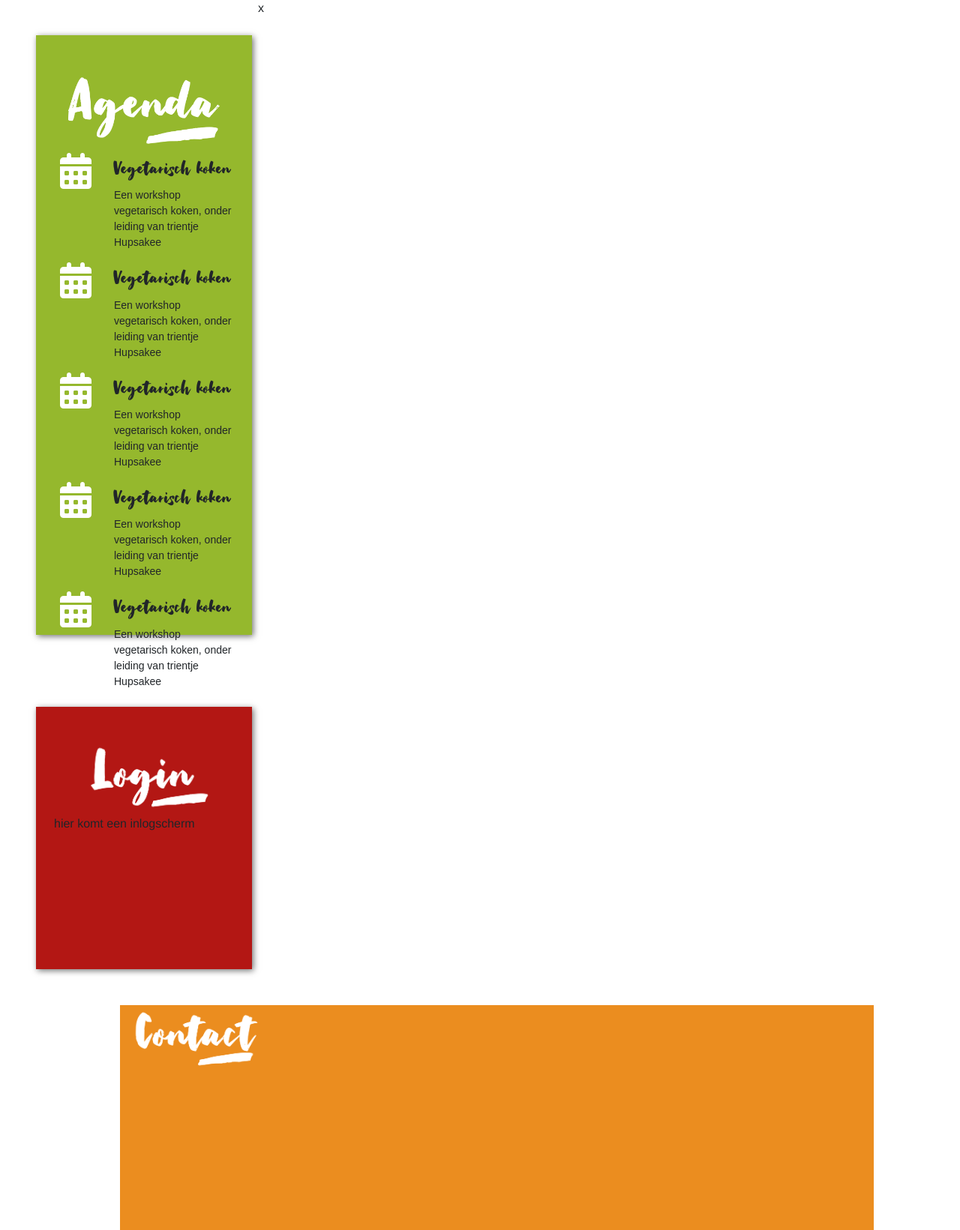
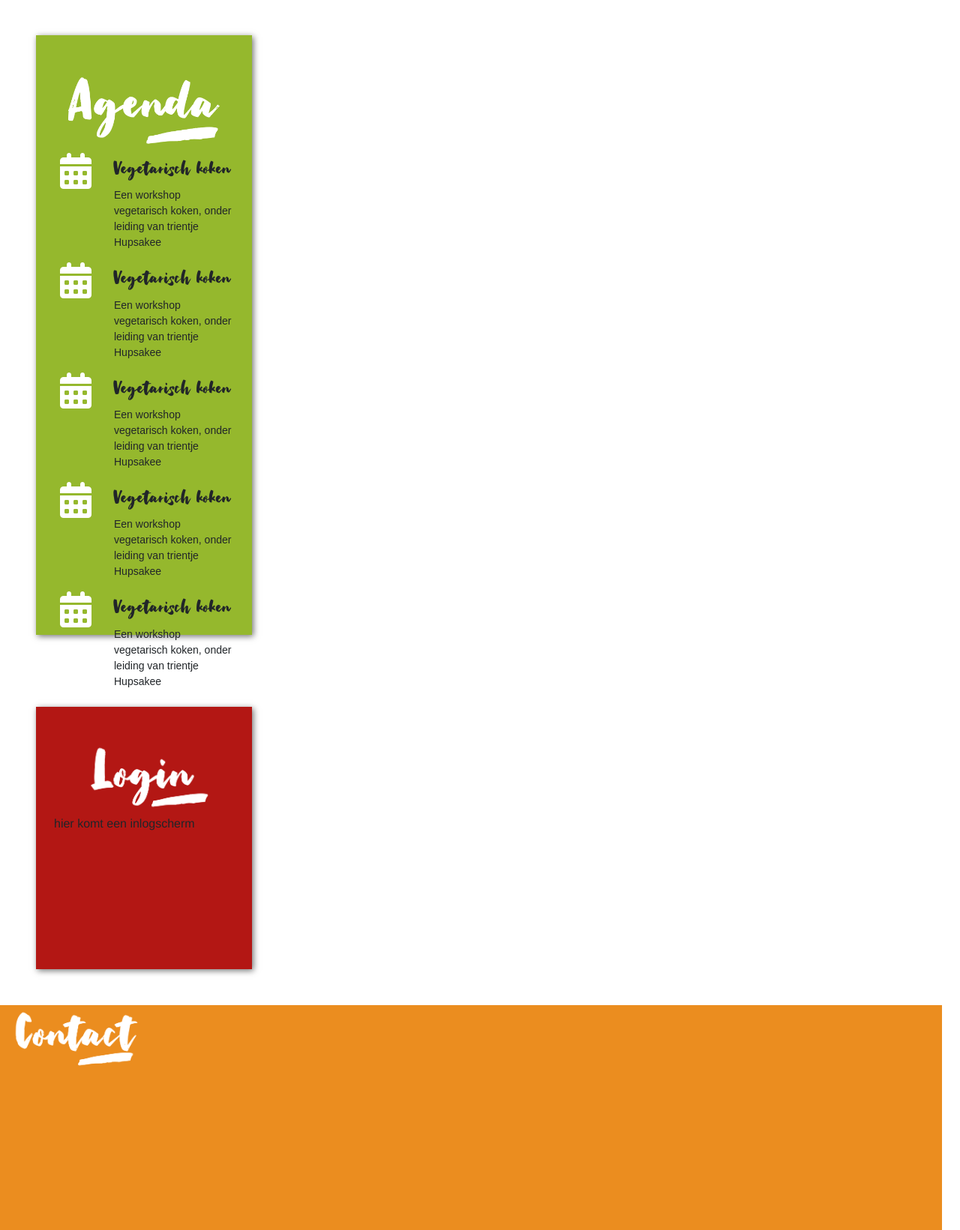
Before and after one commit to ReneKrewinkel/educom-verrukkulluk-1678798729, a PHP site: template templates/homepage.html.twig in a window 1280 px wide. Shown: the part 701-2342 px from the top of the page at 75% size. Run offline with PHP 8.4, Linux system fonts and the light colour scheme; the template is opened without the code that fills it, so the values that code supplies are empty; some libraries are stand-ins or nearby versions.

Commit message:
layout en sterren homepage (#13)

```diff
--- a/assets/css/main.css
+++ b/assets/css/main.css
@@ -102,9 +102,9 @@ background-color: var(--darker-red);
 /* Footer  */
 .footer-color {
 background-color: var(--darker-orange);
-width: 80%;
+/* width: 100%; */
+background-size: cover;
 height: 300px;
-margin-left: 160px;
 }
 
 .contact-center {
@@ -116,11 +116,11 @@ margin-left: 160px;
 
 /* Vegas */
 #background-image {
-    width: 1625px;
+    width: 100%;
     height: 700px;
     background-size: cover;
-    background-position: center;
-    overflow: hidden;
+    /* background-position: center; */
+    /* overflow: hidden; */
 }
 
 
@@ -142,6 +142,12 @@ margin-left: 160px;
     padding-right: 20px;
     padding-bottom: 35px;
 }
+
+.padding-blocks{
+    margin-left:
+    margin-right: auto;
+}
+
 /* button */
 .button {
     position: absolute;
--- a/templates/detail.html.twig
+++ b/templates/detail.html.twig
@@ -31,7 +31,7 @@
 {#content detail page#}
 
 {% block content %}
-<div class="container-fluid">
+<div class= "">
     <div class = "row m-5">
         <div class = "col-md-6 shadow-border image-detail w-30">
         </div>
--- a/templates/homepage.html.twig
+++ b/templates/homepage.html.twig
@@ -29,10 +29,9 @@
 {% block content %}
 
  {# Loop #}
-<div class = "container-fluid">
     <div class= "row">
         {% for record in data | slice (0, 4)%}
-                <div class = "col-md-5 m-5 shadow-border">
+                <div class = "col-sm-12 col-xl-4 m-5  shadow-border">
 
                     <div class = "row" style = "height: 200px;">
                         <div class = "col-md-12 image-detail-home" style= "background-image: url('{{record.afbeelding}}'); ">
@@ -43,7 +42,15 @@
                             <h2 style= "color: #6e8722">{{ record.titel }}</h2>
                         </div>
                         <div class = "col-md-6">
-                        <p> sterren: {{record.waardering }}</p>
+                            <div class="">
+                                {% for i in range(1, 5) %}
+                                    {% if record.waardering|round >= i %}
+                                        <i class="fa-sharp fa-solid fa-star fa-lg" style = "color: #fca01f" ></i>
+                                    {% else %}
+                                        <i class="fa-regular fa-star fa-lg" style = "color: #fca01f" ></i>
+                                        {% endif %}
+                                {% endfor %}
+                            </div>
                         </div>
                     </div>
                     <div class = "row">
@@ -59,21 +66,21 @@
                         </div>
                         <div class = "col-md-6 padding-icons">
                         <div class = "icons"><i class = "fa fa-user-group fa-xl" style = "color: red"></i> 4 </div>
-                         <div class = "icons"><i class="fa-solid fa-euro-sign fa-xl" style = "color:red"></i> 5,5</div>
-                         <div class = "icons"><i class="fas fa-fire fa-xl" style = "color: red"></i> 450</div>
+                         <div class = "icons"><i class="fa-solid fa-euro-sign fa-xl" style = "color:red"></i>{{record.totaal_prijs|round(1)|number_format(2, '.', ',')}}</div>
+                         <div class = "icons"><i class="fas fa-fire fa-xl" style = "color: red"></i> {{record.kcal|round(0)}}</div>
                         </div>
                     </div>
                 </div>
         {% endfor %}
     </div
-</div>
+
 
 
      {# Dump #}x
-       {# <pre> #}
-       {# {{dump(gerecht_id)}} #}
-        {# {{ dump(data) }} #}
-       {# </pre> #}
+       {# <pre>
+       {{dump(gerecht_id)}}
+        {{ dump(data) }}
+       </pre> #}
 
 {% endblock %}
 
--- a/templates/main.html.twig
+++ b/templates/main.html.twig
@@ -24,26 +24,24 @@
 <body>
 
 <div class="container-fluid">
-    <div  >
+    <div id = "background-image">
+        <div class="row ">
+            <div class="col-12" >
+            <a href="http://localhost/educom-verrukkulluk-1668679337/index.php"> <img src="assets/img/logo-v2.png"/> </a>
+
+
+            {% block header %}
+            {% endblock %}
             </div>
-
-    <div class="row ">
-        <div class="col-md-12" >
-            <div class="d-flex justify-content-center">
-                <div id = "background-image"></div>
-            </div>
-        {% block header %}
-
-        <img src="assets/img/logo-v2.png"/>
-        {% endblock %}
         </div>
     </div>
 
 
 
 
-	<div class="row">
-		<div class="col-md-3 ">
+
+    <div class="row ">
+        <div class="col-3  ">
             <div class="row">
                 <div class="col-md-12 p-4 m-5  agenda-color shadow-border">
                     <div class="agenda-center"><img src = "assets/img/verrukkulluk-agenda.png" alt = "agenda header"></div>
@@ -77,7 +75,7 @@
                 </div>
             </div>
             <div class="row">
-				<div class="col-md-12 p-4 m-5 login-color shadow-border">
+                <div class="col-md-12 m-5 p-4 login-color shadow-border">
                     <div>
                     <div class="login-center"><img src = "assets/img/verrukkulluk-login.png" alt = "login header"></div>
 
@@ -88,28 +86,19 @@
         </div>
 
 
-        <div class="col-md-9">
-            <div class = "row">
-                <div class = "col-md-12">
+        <div class="col-8">
                     {%  block content %}
                     {%  endblock %}
         </div>
     </div>
-            <div class = "row">
-                <div class = "col-md-12">
-                </div>
-            </div>
-        </div>
-    </div>
 
 
-    <div class="row">
+    <div class="row ">
         <div class="col-md-12 footer-color">
             <div class = "contact-center"> <img src = "assets/img/verrukkulluk-contact.png" alt = "agenda header"></div>
         </div>
     </div>
 
-
 </div>
 
 </body>
```
Lines whose indentation alone changed are shown as unchanged.
